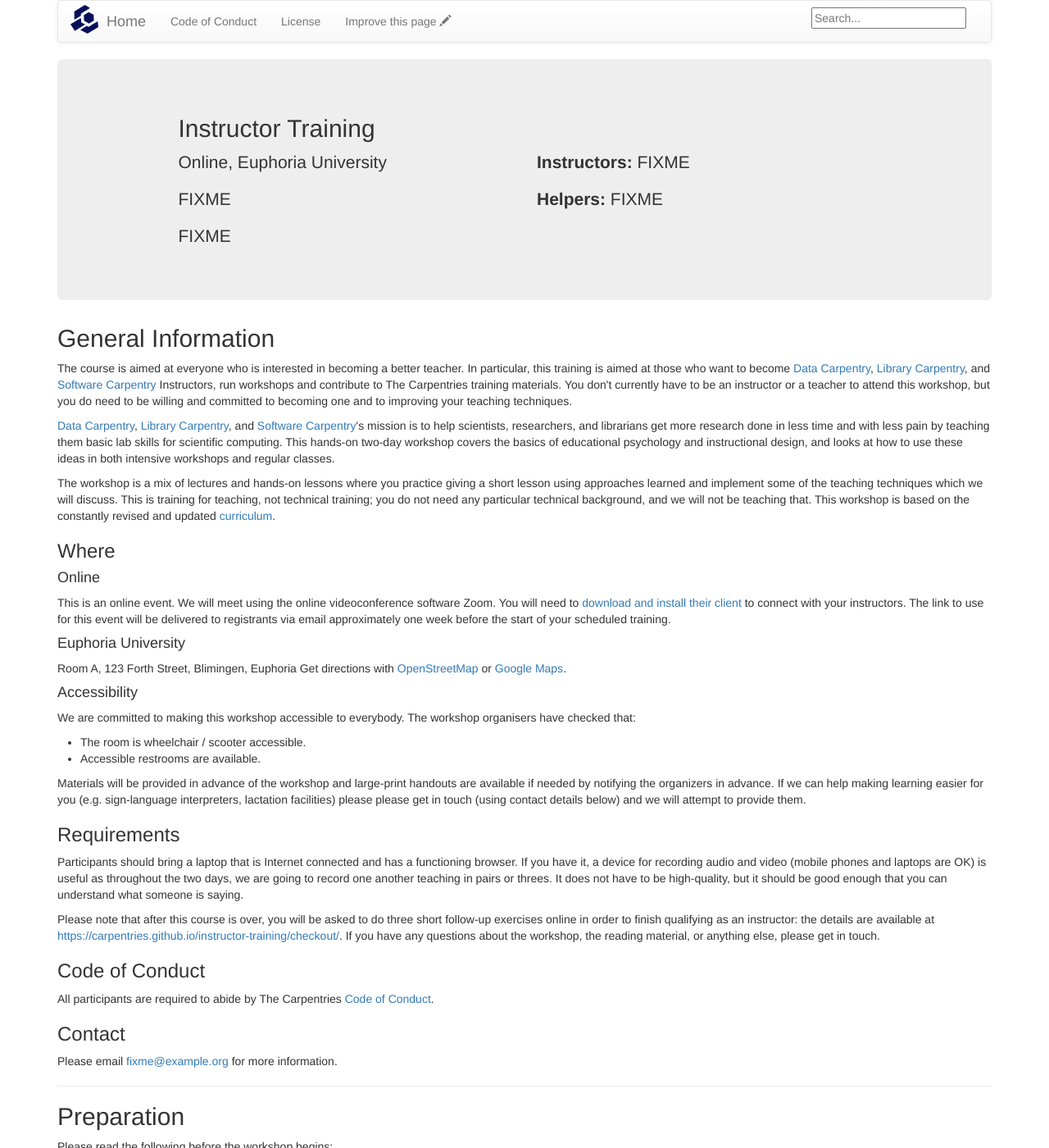
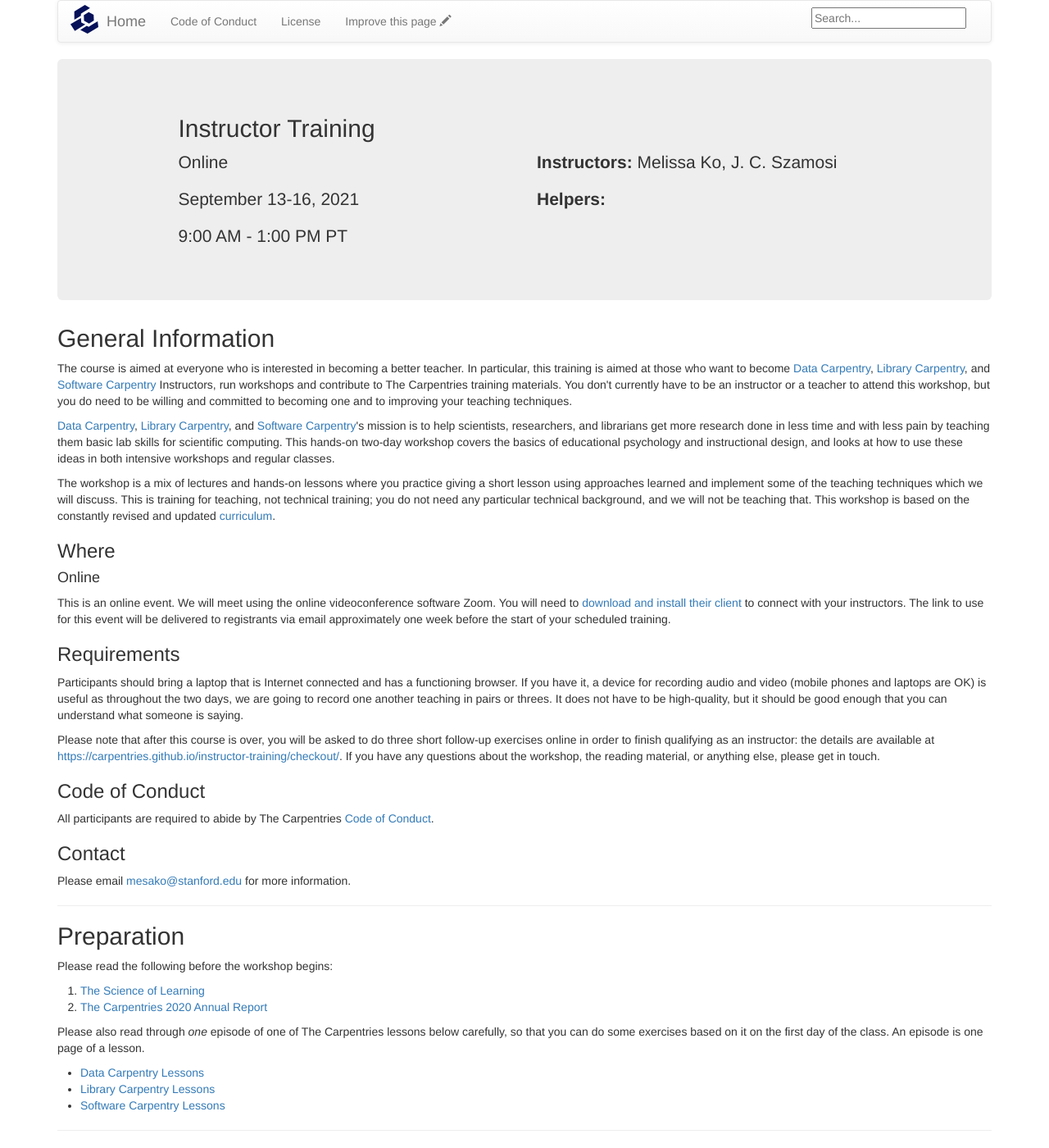
Before and after one commit to carpentries-workshops/2021-09-13-ttt-online-PDT, a Jekyll site: the page built from index.md, in a window 1280 px wide and 1400 px high. Shown: the whole window at 82% size. Built offline with Jekyll 4.4.1, drawn with Linux system fonts in a browser that asks for light colours.

Commit message:
Update index.md

```diff
--- a/index.md
+++ b/index.md
@@ -1,24 +1,20 @@
 ---
 layout: workshop      # DON'T CHANGE THIS.
 root: .               # DON'T CHANGE THIS EITHER.  (THANK YOU.)
-country: "FIXME"      # lowercase two-letter ISO country code such as "fr" (see https://en.wikipedia.org/wiki/ISO_3166-1)
-language: "FIXME"     # lowercase two-letter ISO language code such as "fr" (see https://en.wikipedia.org/wiki/ISO_639-1)
-humandate: "FIXME"    # human-readable dates for the workshop (e.g., "Feb 17-18, 2020")
-humantime: "FIXME"    # human-readable times for the workshop (e.g., "9:00 am - 4:30 pm")
-startdate: FIXME      # machine-readable start date for the workshop in YYYY-MM-DD format like 2015-01-01
-enddate: FIXME        # machine-readable end date for the workshop in YYYY-MM-DD format like 2015-01-02
-instructor: ["FIXME"] # boxed, comma-separated list of instructors' names as strings, like ["Kay McNulty", "Betty Jennings", "Betty Snyder"]
-helper: ["FIXME"]     # boxed, comma-separated list of helpers' names, like ["Marlyn Wescoff", "Fran Bilas", "Ruth Lichterman"]
-contact: ["fixme@example.org"]    # boxed, comma-separated list of contact email addresses for the host, lead instructor, or whoever else is handling questions, like ["marlyn.wescoff@example.org", "fran.bilas@example.org", "ruth.lichterman@example.org"]
+country: "us"      # lowercase two-letter ISO country code such as "fr" (see https://en.wikipedia.org/wiki/ISO_3166-1)
+language: "en"     # lowercase two-letter ISO language code such as "fr" (see https://en.wikipedia.org/wiki/ISO_639-1)
+humandate: "September 13-16, 2021"    # human-readable dates for the workshop (e.g., "Feb 17-18, 2020")
+humantime: "9:00 AM - 1:00 PM PT"    # human-readable times for the workshop (e.g., "9:00 am - 4:30 pm")
+startdate: 2021-09-13      # machine-readable start date for the workshop in YYYY-MM-DD format like 2015-01-01
+enddate: 2021-09-16        # machine-readable end date for the workshop in YYYY-MM-DD format like 2015-01-02
+instructor: ["Melissa Ko", "J. C. Szamosi"] # boxed, comma-separated list of instructors' names as strings, like ["Kay McNulty", "Betty Jennings", "Betty Snyder"]
+helper: [""]     # boxed, comma-separated list of helpers' names, like ["Marlyn Wescoff", "Fran Bilas", "Ruth Lichterman"]
+contact: ["mesako@stanford.edu"]    # boxed, comma-separated list of contact email addresses for the host, lead instructor, or whoever else is handling questions, like ["marlyn.wescoff@example.org", "fran.bilas@example.org", "ruth.lichterman@example.org"]
 etherpad:             # optional: URL for the workshop Etherpad if there is one
 eventbrite:           # optional: alphanumeric key for Eventbrite registration, e.g., "1234567890AB" (if Eventbrite is being used)
 locations:
   - venue: "Online"
     address: ""
-
-  - venue: "Euphoria University"
-    address: "Room A, 123 Forth Street, Blimingen, Euphoria"
-    latlng: "41.7901128,-87.6007318"
 
 ---
 
```
